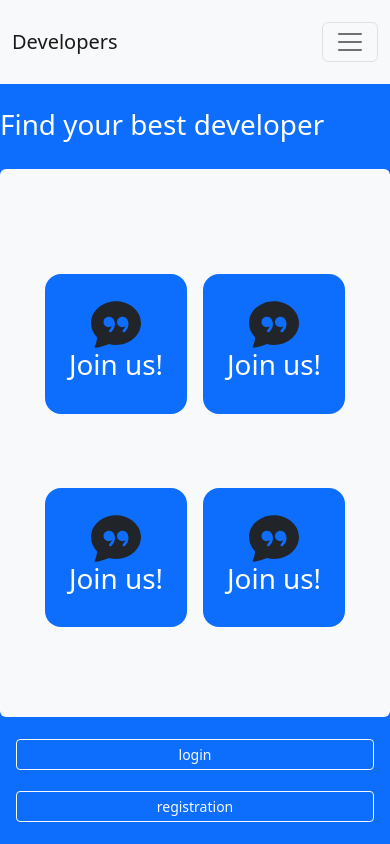
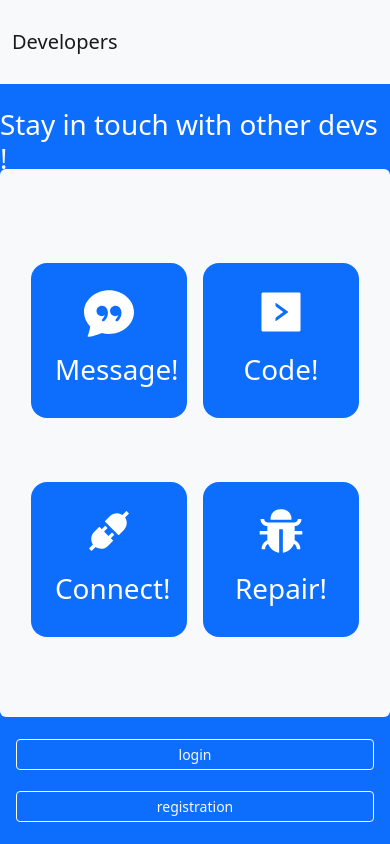
Before and after one commit to LukeOnCode/JSReact, a React (Create React App) app in the folder client/: page / in a window 390 px wide. Built offline with nearby package versions, Linux system fonts and the light colour scheme.

Commit message:
created mobile layout and responsivness

```diff
--- a/client/src/App.css
+++ b/client/src/App.css
@@ -31,7 +31,9 @@ height: 70vh;;
 .vh-90{
   height: 90vh;
 }
-
+.w-40{
+  width: 40%;
+}
 .se-card{
   height: fit-content;
 }
@@ -43,11 +45,13 @@ height: 70vh;;
   width: 50px;
 }
 .icon-cn {
+  color: white;
   text-align: center;
 }
 .se-card:nth-child(-n+2){
-  margin-top: calc(100% - 77%);
+  margin-top: calc(100% - 80%);
 }
+
 @media screen and (max-width: 376px) {
 .button-ld{
   margin-top: calc(100% - 96%);
@@ -57,6 +61,7 @@ height: 70vh;;
   width: 50px;
 }
 .icon-cn {
+ color: white;
   text-align: center;
 }
 .se-card:nth-child(-n+2){
--- a/client/src/App.jsx
+++ b/client/src/App.jsx
@@ -5,6 +5,7 @@ import Landing from './components/layout/landing';
 import Register from './components/auth/register';
 import FirstNavbar from './components/layout/navbar';
 import Login from './components/auth/login';
+import 'bootstrap/dist/css/bootstrap.min.css';
 
 class App extends Component{
   render() {
--- a/client/src/components/layout/landing.jsx
+++ b/client/src/components/layout/landing.jsx
@@ -2,43 +2,45 @@ import React, {Component} from "react";
 import {Link} from 'react-router-dom';
 import {Container, Button} from 'react-bootstrap';
 import {BsFillChatQuoteFill} from 'react-icons/bs'
+import {AiFillRightSquare, AiFillApi, AiFillBug} from 'react-icons/ai';
+
 
 export default class Landing extends Component{
     render(){
         return(
+        <>
             <Container fluid="fluid" className="px-0 d-flex flex-column flex-sm-column flex-md-row vh-90">
                 <div className="bg-primary vh-90">
                     <div className="vh-10">
-                        <h1 className="pt-4 text-white"> Find your best developer </h1>
+                        <h1 className="pt-4 text-white"> Stay in touch with other devs ! </h1>
                     </div>
-
                     <div className="py-3 rounded-2 bg-light vh-65 w-100 d-flex flex-row flex-wrap justify-content-center" >
 
-                        <div className="se-card mx-2  px-4 py-4 bg-primary rounded-4 fit-content">
+                        <div className="w-40 se-card mx-2  px-4 py-4 bg-primary rounded-4 fit-content">
                             <div className="icon-cn">
                                 <i className='icon-ld' ><BsFillChatQuoteFill/></i>
-                                <h1 className="landing-h1 text-white">Join us!</h1>
+                                <h1 className="mt-3 landing-h1 text-white">Message!</h1>
                             </div>
                         </div>
 
-                        <div className="se-card mx-2 px-4 py-4 bg-primary rounded-4 fit-content">
+                        <div className="w-40 se-card mx-2 px-4 py-4 bg-primary rounded-4 fit-content">
                             <div className="icon-cn">
-                                <i className='icon-ld' ><BsFillChatQuoteFill/></i>
-                                <h1 className="landing-h1 text-white">Join us!</h1>
+                                <i className='icon-ld' ><AiFillRightSquare/></i>
+                                <h1 className="mt-3 landing-h1 text-white">Code!</h1>
                             </div>
                         </div>
 
-                        <div className="se-card mx-2 px-4 py-4 bg-primary rounded-4 fit-content">
+                        <div className="w-40 se-card mx-2 px-4 py-4 bg-primary rounded-4 fit-content">
                             <div className="icon-cn">
-                                <i className='icon-ld' ><BsFillChatQuoteFill/></i>
-                                <h1 className="landing-h1 text-white">Join us!</h1>
+                                <i className='icon-ld' ><AiFillApi/></i>
+                                <h1 className="mt-3 landing-h1 text-white">Connect!</h1>
                             </div>
                         </div>
 
-                        <div className="se-card mx-2 px-4 py-4 bg-primary rounded-4 fit-content">
+                        <div className="w-40 se-card mx-2 px-4 py-4 bg-primary rounded-4 fit-content">
                             <div className="icon-cn">
-                                <i className='icon-ld' ><BsFillChatQuoteFill/></i>
-                                <h1 className="landing-h1 text-white">Join us!</h1>
+                                <i className='icon-ld' ><AiFillBug/></i>
+                                <h1 className="mt-3 landing-h1 text-white">Repair!</h1>
                             </div>
                         </div>
                     </div>
@@ -53,6 +55,7 @@ export default class Landing extends Component{
                     </div>
                 </div>
             </Container>
+        </>
         );
     }
 }
--- a/client/src/components/layout/navbar.jsx
+++ b/client/src/components/layout/navbar.jsx
@@ -1,5 +1,5 @@
 import React, {Component} from "react";
-import { Container, Nav, Navbar } from 'react-bootstrap';
+import { Container, Navbar } from 'react-bootstrap';
 import {Link} from 'react-router-dom';
 
 export default class FirstNavbar extends Component{
@@ -8,13 +8,6 @@ export default class FirstNavbar extends Component{
             <Navbar expand="lg" className="bg-light vh-10">
             <Container fluid="fluid">
               <Navbar.Brand as={Link} to='/'>Developers</Navbar.Brand>
-              <Navbar.Toggle aria-controls="basic-navbar-nav" aria-expanded="false"/>
-              <Navbar.Collapse id="basic-navbar-nav">
-                <Nav className="me-auto">
-                    <Nav.Link as={Link} to='/login'>Login</Nav.Link>
-                    <Nav.Link as={Link} to='/registration'>Register</Nav.Link>
-                </Nav>
-              </Navbar.Collapse>
             </Container>
           </Navbar>
         );
--- a/client/src/index.jsx
+++ b/client/src/index.jsx
@@ -2,8 +2,7 @@ import React from 'react';
 import {createRoot} from 'react-dom/client';
 import App from './App';
 import {BrowserRouter as Router} from 'react-router-dom'
-import 'bootstrap/dist/css/bootstrap.min.css';
-import "bootstrap/dist/js/bootstrap.bundle.min";
+
 
 const container = document.getElementById('root');
 const root = createRoot(container);
```
